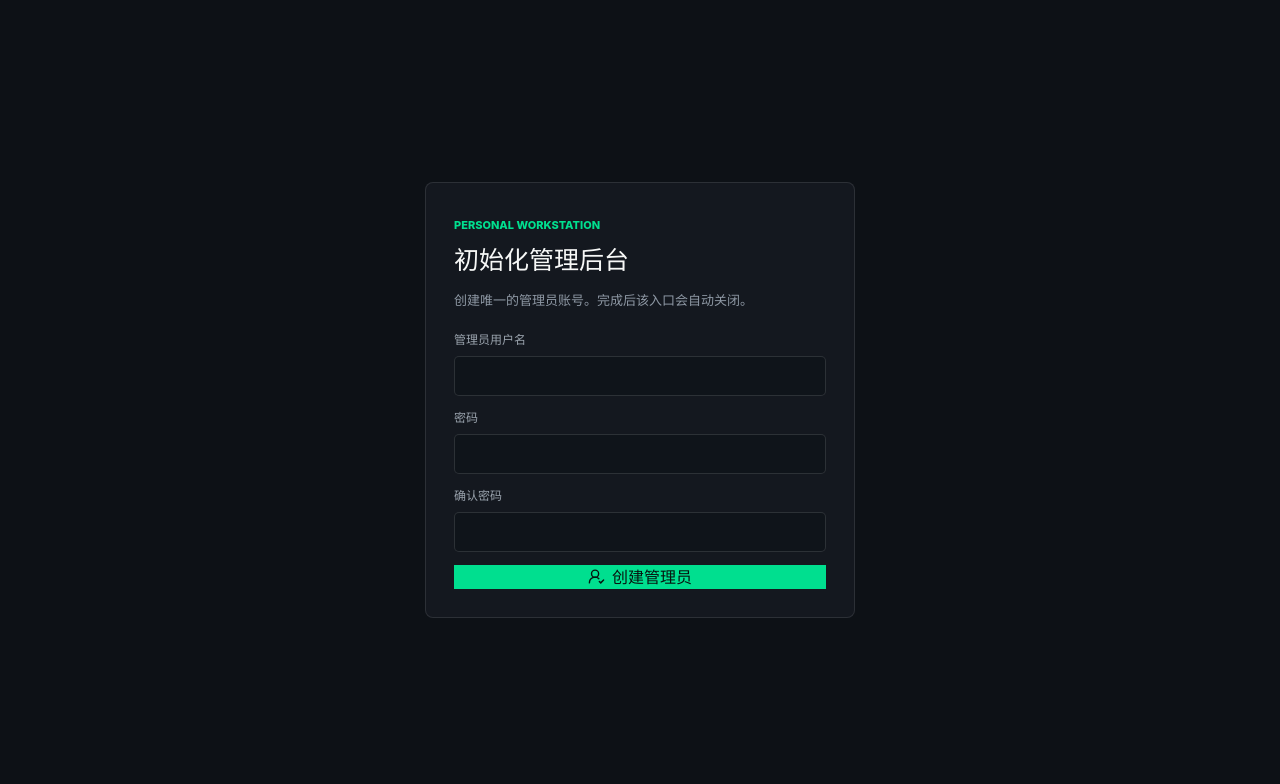
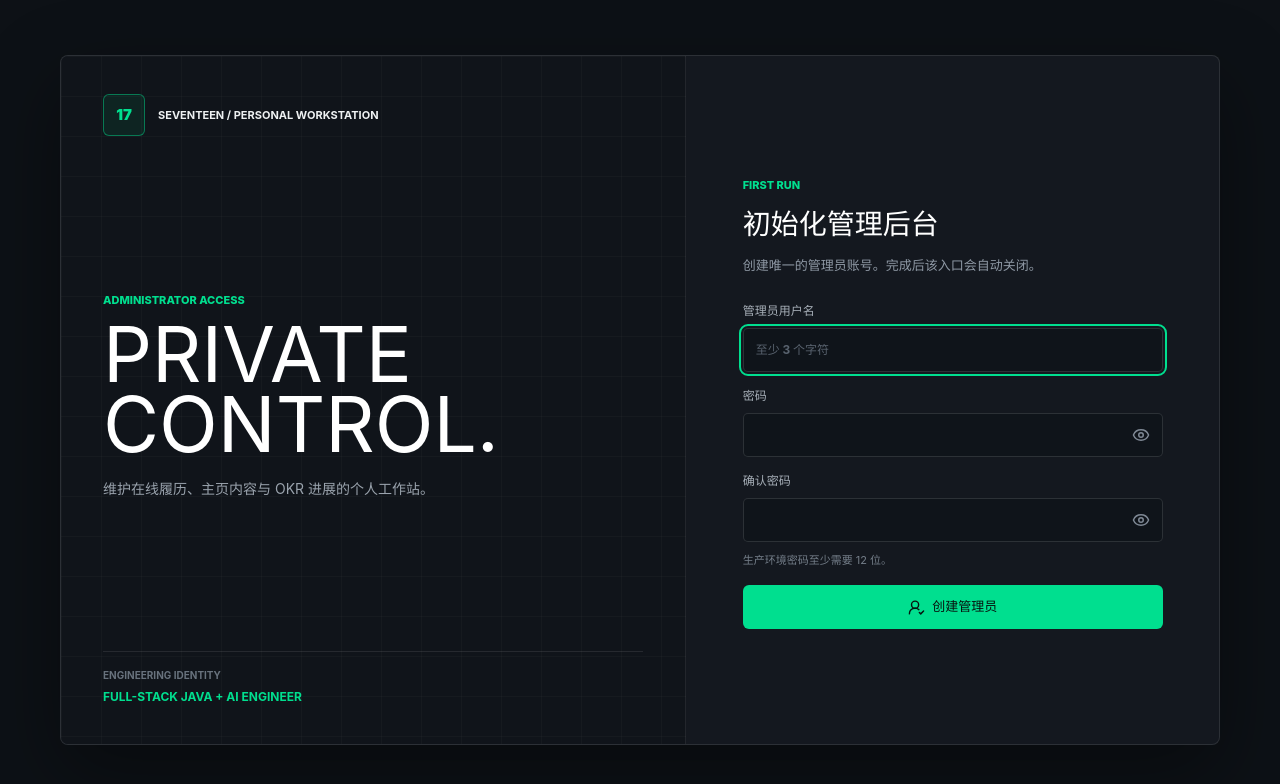
Before and after one commit to SEVENTEEN-TAN/Workstation, a Next.js app: page /admin/setup in a window 1280 px wide. Shown: the top 784 px of the page. Built offline with nearby package versions, Linux system fonts and the light colour scheme; no server answers; the database is empty.

Commit message:
feat: polish administrator entry flow

```diff
--- a/src/app/admin/admin.module.css
+++ b/src/app/admin/admin.module.css
@@ -886,24 +886,118 @@
 
 .loginPage {
   display: grid;
-  min-height: 100vh;
+  min-height: 100svh;
   place-items: center;
-  padding: 24px;
+  padding: 18px;
   background: #0d1116;
   color: #f7f8f7;
+  font-family: Inter, ui-sans-serif, system-ui, -apple-system, BlinkMacSystemFont, "Segoe UI", sans-serif;
+  letter-spacing: 0;
+}
+
+.authFrame {
+  display: grid;
+  width: min(1160px, 100%);
+  min-height: min(690px, calc(100svh - 36px));
+  overflow: hidden;
+  border: 1px solid rgba(255, 255, 255, 0.1);
+  border-radius: 8px;
+  background: #14181f;
+  box-shadow: 0 28px 80px rgba(0, 0, 0, 0.38);
+}
+
+.authIdentity {
+  position: relative;
+  display: flex;
+  min-width: 0;
+  flex-direction: column;
+  justify-content: space-between;
+  gap: 36px;
+  padding: 26px;
+  overflow: hidden;
+  border-bottom: 1px solid rgba(255, 255, 255, 0.08);
+  background-color: #10141a;
+  background-image:
+    linear-gradient(rgba(255, 255, 255, 0.025) 1px, transparent 1px),
+    linear-gradient(90deg, rgba(255, 255, 255, 0.025) 1px, transparent 1px);
+  background-size: 40px 40px;
+}
+
+.authBrandLine {
+  position: relative;
+  z-index: 1;
+  display: flex;
+  align-items: center;
+  gap: 13px;
+}
+
+.authBrandLine strong {
+  max-width: 260px;
+  color: #eef1f2;
+  font-size: 11px;
+  line-height: 1.5;
+}
+
+.authIdentityCopy {
+  position: relative;
+  z-index: 1;
+}
+
+.authIdentityCopy h1 {
+  margin: 10px 0 0;
+  color: #ffffff;
+  font-size: clamp(42px, 11vw, 66px);
+  line-height: 0.9;
+  letter-spacing: 0;
+}
+
+.authIdentityCopy p {
+  max-width: 480px;
+  margin: 18px 0 0;
+  color: #9aa3ad;
+  font-size: 14px;
+  line-height: 1.7;
+}
+
+.authRole {
+  position: relative;
+  z-index: 1;
+  padding-top: 16px;
+  border-top: 1px solid rgba(255, 255, 255, 0.09);
+}
+
+.authRole span,
+.authRole strong {
+  display: block;
+}
+
+.authRole span {
+  color: #68727d;
+  font-size: 10px;
+  font-weight: 750;
+}
+
+.authRole strong {
+  margin-top: 5px;
+  color: #00df8f;
+  font-size: 12px;
+}
+
+.authAccess {
+  display: grid;
+  min-width: 0;
+  place-items: center;
+  padding: 34px 24px;
 }
 
 .loginPanel {
-  width: min(430px, 100%);
-  padding: 28px;
-  border: 1px solid rgba(255, 255, 255, 0.1);
-  border-radius: 8px;
-  background: #14181f;
+  width: min(420px, 100%);
 }
 
-.loginPanel h1 {
-  margin: 7px 0 0;
-  font-size: 25px;
+.loginPanel h2 {
+  margin: 8px 0 0;
+  color: #ffffff;
+  font-size: 28px;
   letter-spacing: 0;
 }
 
@@ -916,8 +1010,80 @@
 
 .form {
   display: grid;
-  gap: 13px;
-  margin-top: 20px;
+  gap: 15px;
+  margin-top: 26px;
+}
+
+.form label,
+.formField {
+  gap: 8px;
+  color: #a7afb8;
+  font-size: 12px;
+}
+
+.formField {
+  display: grid;
+}
+
+.form input {
+  min-height: 44px;
+  padding: 10px 12px;
+}
+
+.form input:disabled,
+.passwordToggle:disabled {
+  cursor: not-allowed;
+  opacity: 0.58;
+}
+
+.passwordField {
+  position: relative;
+  display: block;
+}
+
+.passwordField input {
+  padding-right: 50px;
+}
+
+.passwordToggle {
+  position: absolute;
+  top: 2px;
+  right: 2px;
+  display: inline-grid;
+  width: 40px;
+  height: 40px;
+  place-items: center;
+  border: 0;
+  border-radius: 5px;
+  background: transparent;
+  color: #7f8995;
+  cursor: pointer;
+}
+
+.passwordToggle:hover {
+  color: #00df8f;
+}
+
+.fieldHint {
+  margin: -5px 0 0;
+  color: #747e89;
+  font-size: 11px;
+  line-height: 1.5;
+}
+
+.authSubmit {
+  width: 100%;
+  min-height: 44px;
+  margin-top: 2px;
+  border-radius: 6px;
+  font-size: 13px;
+  font-weight: 800;
+  cursor: pointer;
+}
+
+.authSubmit:disabled {
+  cursor: wait;
+  opacity: 0.62;
 }
 
 .error {
@@ -938,6 +1104,21 @@
   .workspace { padding: 34px 26px 64px; }
   .metrics { grid-template-columns: repeat(4, minmax(0, 1fr)); }
   .panel { padding: 22px; }
+}
+
+@media (min-width: 900px) {
+  .loginPage { padding: 28px; }
+  .authFrame {
+    grid-template-columns: minmax(430px, 1.08fr) minmax(390px, 0.92fr);
+    min-height: min(690px, calc(100svh - 56px));
+  }
+  .authIdentity {
+    padding: 38px 42px;
+    border-right: 1px solid rgba(255, 255, 255, 0.08);
+    border-bottom: 0;
+  }
+  .authIdentityCopy h1 { font-size: clamp(58px, 6vw, 84px); }
+  .authAccess { padding: 44px; }
 }
 
 @media (min-width: 1024px) {
@@ -1001,6 +1182,20 @@
   .emptyAction { grid-column: 1 / -1; justify-self: stretch; }
   .emptyAction > * { width: 100%; }
   .confirmActions { display: grid; grid-template-columns: 1fr 1fr; }
+  .loginPage { place-items: stretch; padding: 0; }
+  .authFrame {
+    min-height: 100svh;
+    border: 0;
+    border-radius: 0;
+    box-shadow: none;
+  }
+  .authIdentity { gap: 24px; padding: 20px; }
+  .authBrandLine .brandMark { width: 38px; height: 38px; flex-basis: 38px; }
+  .authIdentityCopy h1 { font-size: clamp(39px, 13vw, 54px); }
+  .authIdentityCopy p { margin-top: 13px; font-size: 13px; }
+  .authRole { padding-top: 12px; }
+  .authAccess { place-items: start stretch; padding: 30px 20px 42px; }
+  .loginPanel { width: 100%; }
 }
 
 @media (prefers-reduced-motion: reduce) {
--- a/src/app/admin/login/LoginForm.tsx
+++ b/src/app/admin/login/LoginForm.tsx
@@ -1,21 +1,105 @@
 "use client";
 
 import { useState, type FormEvent } from "react";
-import { LogIn } from "lucide-react";
+import { Eye, EyeOff, LoaderCircle, LogIn } from "lucide-react";
 import { useRouter } from "next/navigation";
 
 import styles from "../admin.module.css";
 
-export function LoginForm() {
+interface LoginFormProps {
+  nextPath: string;
+}
+
+export function getLoginErrorMessage(status: number) {
+  return status === 429 ? "尝试次数过多，请稍后再试。" : "用户名或密码错误。";
+}
+
+export function LoginForm({ nextPath }: LoginFormProps) {
   const router = useRouter();
   const [error, setError] = useState("");
   const [busy, setBusy] = useState(false);
+  const [passwordVisible, setPasswordVisible] = useState(false);
+
   async function submit(event: FormEvent<HTMLFormElement>) {
-    event.preventDefault(); setBusy(true); setError("");
+    event.preventDefault();
+    if (busy) return;
+
+    setBusy(true);
+    setError("");
     const data = new FormData(event.currentTarget);
-    const response = await fetch("/api/auth/login", { method: "POST", headers: { "content-type": "application/json" }, body: JSON.stringify({ username: data.get("username"), password: data.get("password") }) });
-    setBusy(false);
-    if (response.ok) router.push("/admin"); else setError(response.status === 429 ? "尝试次数过多，请稍后再试。" : "用户名或密码错误。");
+
+    try {
+      const response = await fetch("/api/auth/login", {
+        method: "POST",
+        headers: { "content-type": "application/json" },
+        body: JSON.stringify({
+          username: data.get("username"),
+          password: data.get("password"),
+        }),
+      });
+
+      if (!response.ok) {
+        setError(getLoginErrorMessage(response.status));
+        return;
+      }
+
+      router.replace(nextPath);
+      router.refresh();
+    } catch {
+      setError("登录请求失败，请检查网络后重试。");
+    } finally {
+      setBusy(false);
+    }
   }
-  return <form className={styles.form} onSubmit={submit}><label>用户名<input name="username" autoComplete="username" required /></label><label>密码<input name="password" type="password" autoComplete="current-password" required /></label>{error && <p className={styles.error} role="alert">{error}</p>}<button className={styles.primaryButton} disabled={busy}><LogIn size={17} />{busy ? "登录中" : "登录"}</button></form>;
+
+  return (
+    <form className={styles.form} onSubmit={submit} aria-busy={busy}>
+      <label>
+        <span>用户名</span>
+        <input
+          name="username"
+          autoComplete="username"
+          placeholder="请输入管理员用户名"
+          disabled={busy}
+          autoFocus
+          required
+        />
+      </label>
+      <div className={styles.formField}>
+        <label htmlFor="admin-password">密码</label>
+        <span className={styles.passwordField}>
+          <input
+            id="admin-password"
+            name="password"
+            type={passwordVisible ? "text" : "password"}
+            autoComplete="current-password"
+            placeholder="请输入管理员密码"
+            disabled={busy}
+            required
+          />
+          <button
+            type="button"
+            className={styles.passwordToggle}
+            title={passwordVisible ? "隐藏密码" : "显示密码"}
+            aria-label={passwordVisible ? "隐藏密码" : "显示密码"}
+            aria-pressed={passwordVisible}
+            disabled={busy}
+            onClick={() => setPasswordVisible((visible) => !visible)}
+          >
+            {passwordVisible ? <EyeOff size={18} aria-hidden="true" /> : <Eye size={18} aria-hidden="true" />}
+          </button>
+        </span>
+      </div>
+      {error && <p className={styles.error} role="alert">{error}</p>}
+      <button
+        type="submit"
+        className={`${styles.primaryButton} ${styles.authSubmit}`}
+        disabled={busy}
+        aria-busy={busy}
+      >
+        {busy ? <LoaderCircle className={styles.spin} size={17} aria-hidden="true" /> : <LogIn size={17} aria-hidden="true" />}
+        <span>{busy ? "登录中" : "登录"}</span>
+      </button>
+    </form>
+  );
 }
--- a/src/app/admin/login/page.tsx
+++ b/src/app/admin/login/page.tsx
@@ -1,12 +1,28 @@
 import { currentSession } from "@/lib/auth/session";
 import { hasAdministrator } from "@/lib/auth/bootstrap";
+import { AuthFrame } from "@/components/admin/AuthFrame";
+import { sanitizeAdminReturnPath } from "@/components/admin/navigation";
 import { redirect } from "next/navigation";
 
 import { LoginForm } from "./LoginForm";
-import styles from "../admin.module.css";
 
-export default async function LoginPage() {
-  if (await currentSession()) redirect("/admin");
+export default async function LoginPage({
+  searchParams,
+}: {
+  searchParams: Promise<{ next?: string | string[] }>;
+}) {
+  const { next } = await searchParams;
+  const nextPath = sanitizeAdminReturnPath(Array.isArray(next) ? next[0] : next);
+
+  if (await currentSession()) redirect(nextPath);
   if (!(await hasAdministrator())) redirect("/admin/setup");
-  return <main className={styles.loginPage}><section className={styles.loginPanel}><span className={styles.kicker}>PERSONAL WORKSTATION</span><h1>管理后台</h1><p>使用管理员账号登录。</p><LoginForm /></section></main>;
+  return (
+    <AuthFrame
+      eyebrow="SECURE ACCESS"
+      title="管理后台"
+      description="使用管理员账号进入内容与目标控制台。"
+    >
+      <LoginForm nextPath={nextPath} />
+    </AuthFrame>
+  );
 }
--- a/src/app/admin/setup/SetupForm.tsx
+++ b/src/app/admin/setup/SetupForm.tsx
@@ -1,7 +1,7 @@
 "use client";
 
 import { useState, type FormEvent } from "react";
-import { UserRoundCheck } from "lucide-react";
+import { Eye, EyeOff, LoaderCircle, UserRoundCheck } from "lucide-react";
 import { useRouter } from "next/navigation";
 
 import styles from "../admin.module.css";
@@ -10,9 +10,13 @@ export function SetupForm() {
   const router = useRouter();
   const [error, setError] = useState("");
   const [busy, setBusy] = useState(false);
+  const [passwordVisible, setPasswordVisible] = useState(false);
+  const [confirmationVisible, setConfirmationVisible] = useState(false);
 
   async function submit(event: FormEvent<HTMLFormElement>) {
     event.preventDefault();
+    if (busy) return;
+
     setBusy(true);
     setError("");
     const data = new FormData(event.currentTarget);
@@ -22,12 +26,12 @@ export function SetupForm() {
       setError("两次输入的密码不一致。");
       return;
     }
+    try {
       const response = await fetch("/api/auth/setup", {
         method: "POST",
         headers: { "content-type": "application/json" },
         body: JSON.stringify({ username: data.get("username"), password }),
       });
-    setBusy(false);
       if (response.ok) {
         router.replace("/admin/login");
         router.refresh();
@@ -35,13 +39,78 @@ export function SetupForm() {
       }
       const result = await response.json().catch(() => ({}));
       setError(result.error ?? "初始化失败。");
+    } catch {
+      setError("初始化请求失败，请检查网络后重试。");
+    } finally {
+      setBusy(false);
+    }
   }
 
-  return <form className={styles.form} onSubmit={submit}>
-    <label>管理员用户名<input name="username" autoComplete="username" minLength={3} required /></label>
-    <label>密码<input name="password" type="password" autoComplete="new-password" minLength={12} required /></label>
-    <label>确认密码<input name="confirmPassword" type="password" autoComplete="new-password" minLength={12} required /></label>
+  function passwordControl(
+    name: "password" | "confirmPassword",
+    label: string,
+    visible: boolean,
+    setVisible: (visible: boolean) => void,
+  ) {
+    const inputId = `setup-${name}`;
+
+    return (
+      <div className={styles.formField}>
+        <label htmlFor={inputId}>{label}</label>
+        <span className={styles.passwordField}>
+          <input
+            id={inputId}
+            name={name}
+            type={visible ? "text" : "password"}
+            autoComplete="new-password"
+            minLength={12}
+            aria-describedby="password-requirement"
+            disabled={busy}
+            required
+          />
+          <button
+            type="button"
+            className={styles.passwordToggle}
+            title={visible ? `隐藏${label}` : `显示${label}`}
+            aria-label={visible ? `隐藏${label}` : `显示${label}`}
+            aria-pressed={visible}
+            disabled={busy}
+            onClick={() => setVisible(!visible)}
+          >
+            {visible ? <EyeOff size={18} aria-hidden="true" /> : <Eye size={18} aria-hidden="true" />}
+          </button>
+        </span>
+      </div>
+    );
+  }
+
+  return (
+    <form className={styles.form} onSubmit={submit} aria-busy={busy}>
+      <label>
+        <span>管理员用户名</span>
+        <input
+          name="username"
+          autoComplete="username"
+          minLength={3}
+          placeholder="至少 3 个字符"
+          disabled={busy}
+          autoFocus
+          required
+        />
+      </label>
+      {passwordControl("password", "密码", passwordVisible, setPasswordVisible)}
+      {passwordControl("confirmPassword", "确认密码", confirmationVisible, setConfirmationVisible)}
+      <p id="password-requirement" className={styles.fieldHint}>生产环境密码至少需要 12 位。</p>
       {error && <p className={styles.error} role="alert">{error}</p>}
-    <button className={styles.primaryButton} disabled={busy}><UserRoundCheck size={17} />{busy ? "正在初始化" : "创建管理员"}</button>
-  </form>;
+      <button
+        type="submit"
+        className={`${styles.primaryButton} ${styles.authSubmit}`}
+        disabled={busy}
+        aria-busy={busy}
+      >
+        {busy ? <LoaderCircle className={styles.spin} size={17} aria-hidden="true" /> : <UserRoundCheck size={17} aria-hidden="true" />}
+        <span>{busy ? "正在初始化" : "创建管理员"}</span>
+      </button>
+    </form>
+  );
 }
--- a/src/app/admin/setup/page.tsx
+++ b/src/app/admin/setup/page.tsx
@@ -1,17 +1,20 @@
 import { hasAdministrator } from "@/lib/auth/bootstrap";
+import { AuthFrame } from "@/components/admin/AuthFrame";
 import { redirect } from "next/navigation";
 
-import styles from "../admin.module.css";
 import { SetupForm } from "./SetupForm";
 
 export const dynamic = "force-dynamic";
 
 export default async function SetupPage() {
   if (await hasAdministrator()) redirect("/admin/login");
-  return <main className={styles.loginPage}><section className={styles.loginPanel}>
-    <span className={styles.kicker}>PERSONAL WORKSTATION</span>
-    <h1>初始化管理后台</h1>
-    <p>创建唯一的管理员账号。完成后该入口会自动关闭。</p>
-    <SetupForm />
-  </section></main>;
+  return (
+    <AuthFrame
+      eyebrow="FIRST RUN"
+      title="初始化管理后台"
+      description="创建唯一的管理员账号。完成后该入口会自动关闭。"
+    >
+      <SetupForm />
+    </AuthFrame>
+  );
 }
--- /dev/null
+++ b/src/components/admin/AuthFrame.tsx
@@ -0,0 +1,45 @@
+import type { ReactNode } from "react";
+
+import styles from "../../app/admin/admin.module.css";
+
+interface AuthFrameProps {
+  eyebrow: string;
+  title: string;
+  description: string;
+  children: ReactNode;
+}
+
+export function AuthFrame({ eyebrow, title, description, children }: AuthFrameProps) {
+  return (
+    <main className={styles.loginPage}>
+      <div className={styles.authFrame}>
+        <section className={styles.authIdentity} aria-labelledby="workstation-identity">
+          <div className={styles.authBrandLine}>
+            <span className={styles.brandMark} aria-hidden="true">17</span>
+            <strong>SEVENTEEN / PERSONAL WORKSTATION</strong>
+          </div>
+
+          <div className={styles.authIdentityCopy}>
+            <span className={styles.kicker}>ADMINISTRATOR ACCESS</span>
+            <h1 id="workstation-identity">PRIVATE<br />CONTROL.</h1>
+            <p>维护在线履历、主页内容与 OKR 进展的个人工作站。</p>
+          </div>
+
+          <div className={styles.authRole}>
+            <span>ENGINEERING IDENTITY</span>
+            <strong>FULL-STACK JAVA + AI ENGINEER</strong>
+          </div>
+        </section>
+
+        <section className={styles.authAccess} aria-labelledby="auth-form-title">
+          <div className={styles.loginPanel}>
+            <span className={styles.kicker}>{eyebrow}</span>
+            <h2 id="auth-form-title">{title}</h2>
+            <p>{description}</p>
+            {children}
+          </div>
+        </section>
+      </div>
+    </main>
+  );
+}
--- a/src/proxy.ts
+++ b/src/proxy.ts
@@ -6,7 +6,7 @@ export function proxy(request: NextRequest) {
   if (["/admin/login", "/admin/setup"].includes(request.nextUrl.pathname)) return NextResponse.next();
   if (!request.cookies.has(SESSION_COOKIE_NAME)) {
     const loginUrl = new URL("/admin/login", request.url);
-    loginUrl.searchParams.set("next", request.nextUrl.pathname);
+    loginUrl.searchParams.set("next", request.nextUrl.pathname + request.nextUrl.search);
     return NextResponse.redirect(loginUrl);
   }
   return NextResponse.next();
```
Also changed, not shown: 1 other file (tests, documents, lock files or other folders). Lines whose indentation alone changed are shown as unchanged.
